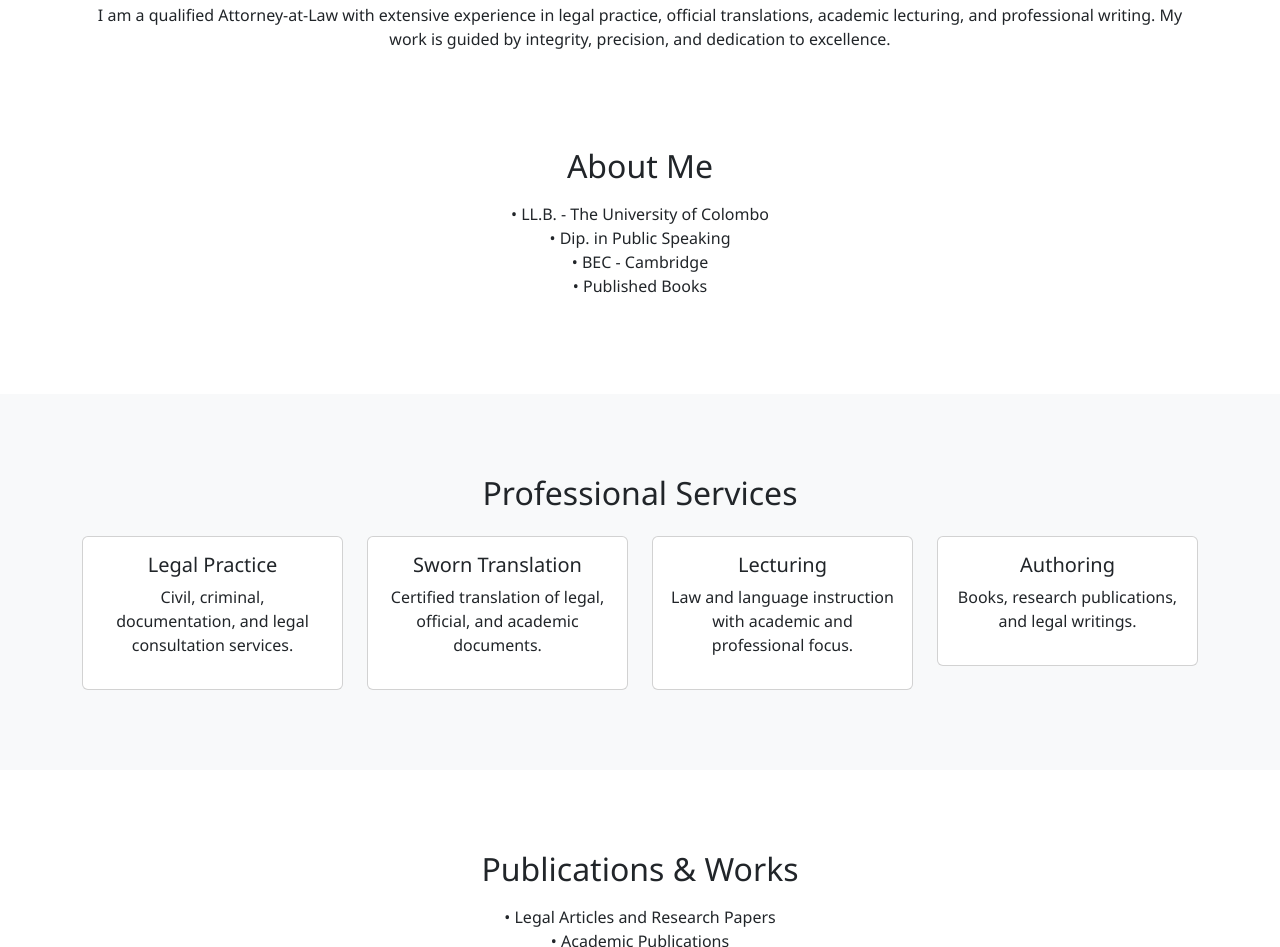
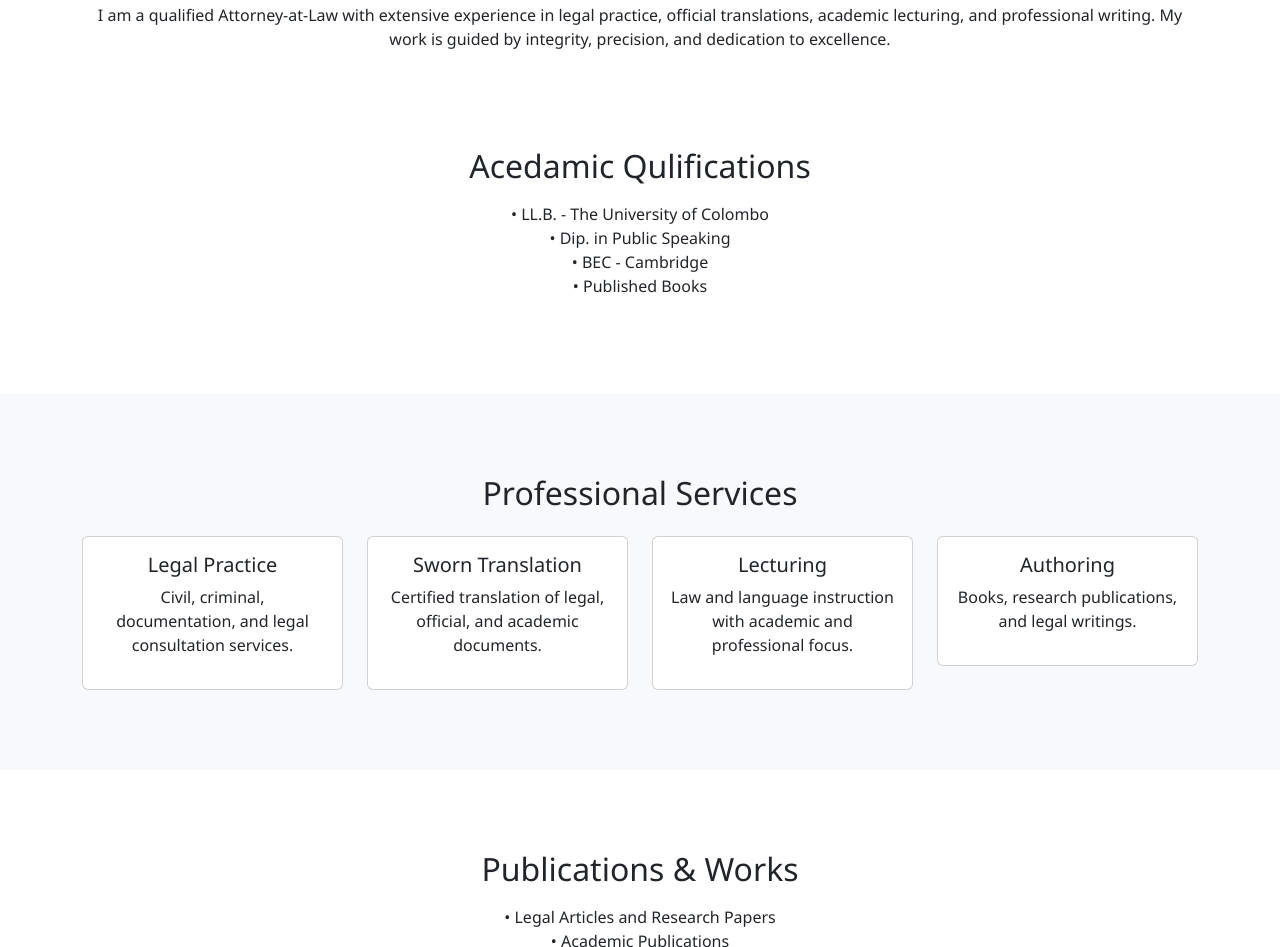
Before and after one commit to Hettiarachchi123/portfolio-website, a plain HTML site: page index.html in a window 1280 px wide. Shown: the part 851-1798 px from the top of the page. Drawn offline with nearby package versions, Linux system fonts and the light colour scheme.

Commit message:
Update index.html

```diff
--- a/index.html
+++ b/index.html
@@ -85,7 +85,7 @@
     <!-- Acedamic Qulifications -->
 <section id="EducationalQulifications" class="section-padding">
     <div class="container text-center">
-        <h2>About Me</h2>
+        <h2>Acedamic Qulifications</h2>
         <p class="mt-3">
            • LL.B. - The University of Colombo <br>
             • Dip. in Public Speaking <br>
```
